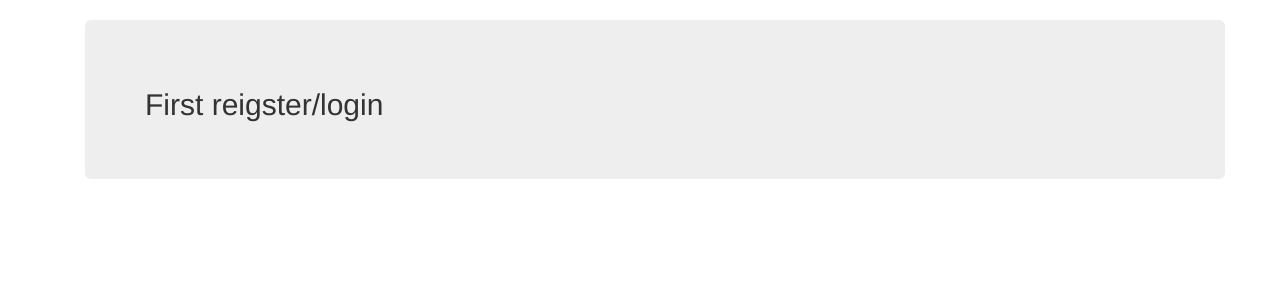
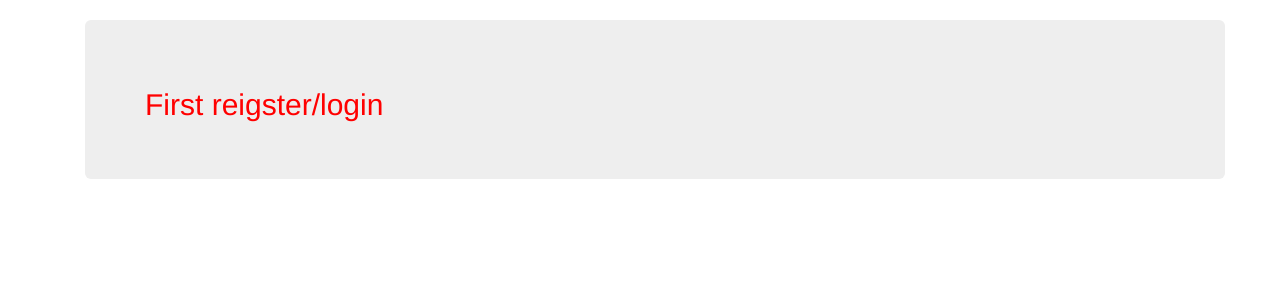
Before and after one commit to Yogi-karate/DjangoJsonUpload, a Django app: page /dappx/uploaded_posts/ in a window 1280 px wide. Shown: the part 51-351 px from the top of the page. Run offline with Django 3.2, Linux system fonts and the light colour scheme; some libraries are stand-ins or nearby versions.

Commit message:
proper error handling with colors

```diff
--- a/dprojx/templates/dappx/upload.html
+++ b/dprojx/templates/dappx/upload.html
@@ -1,8 +1,10 @@
 {% extends "dappx/base.html" %}
 {% load static %}
 {% block body_block %}
+
   <div class="container">
     <div class="jumbotron">
+      {% if user.is_authenticated %}
         <h3>Upload JSON File</h3>
 <form enctype="multipart/form-data" method="POST">
           {% csrf_token %}
@@ -15,6 +17,10 @@
         {% if not mes%}
         <h4 style="color:green">{{tex}}</h4>
         {%endif%}
+        {% else %}
+        <h2 style="color:red">First reigster/login</h2>
+      {% endif %}
     </div>
   </div>
+
 {% endblock %}
--- a/dprojx/templates/dappx/uploaded_posts.html
+++ b/dprojx/templates/dappx/uploaded_posts.html
@@ -27,7 +27,7 @@
         </tbody>
         </table>
     {% else %}
-        <h2>First reigster/login</h2>
+        <h2 style="color:red">First reigster/login</h2>
     {% endif %}
   </div>
 </div>
```
